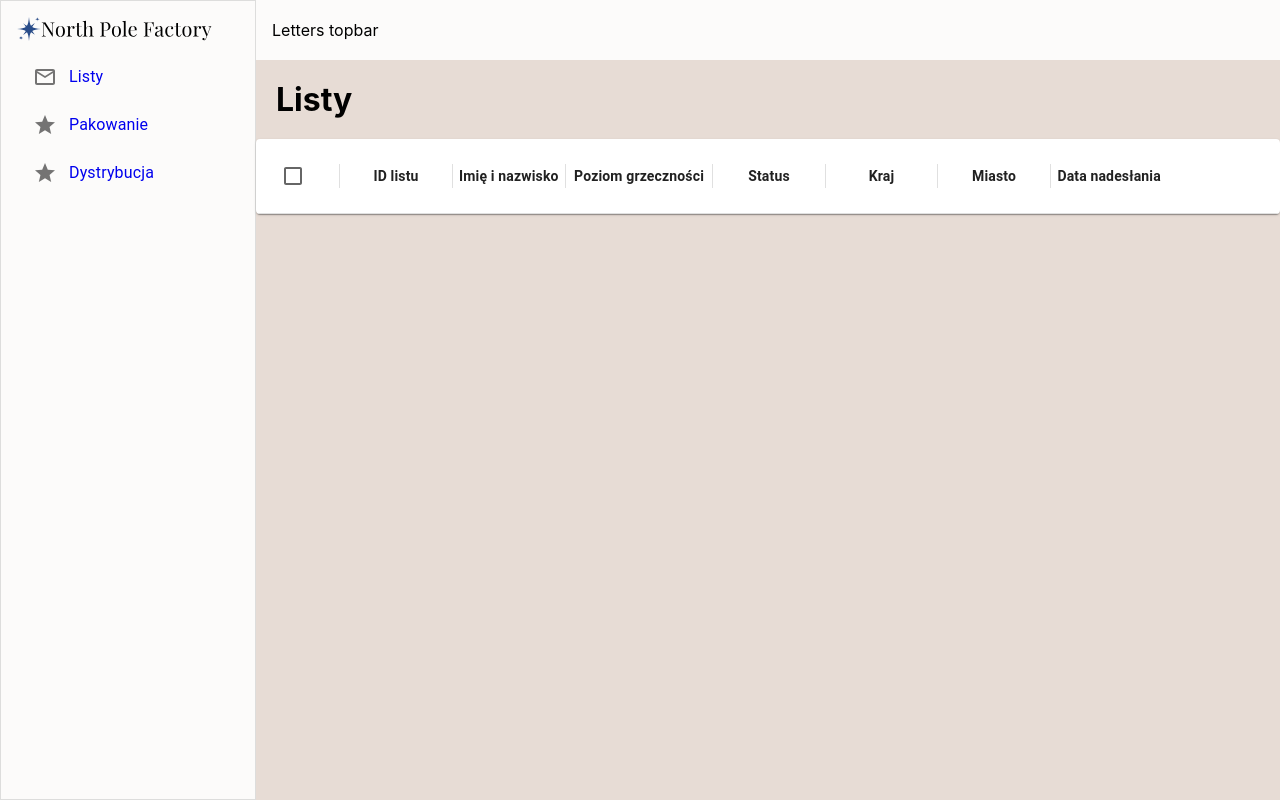
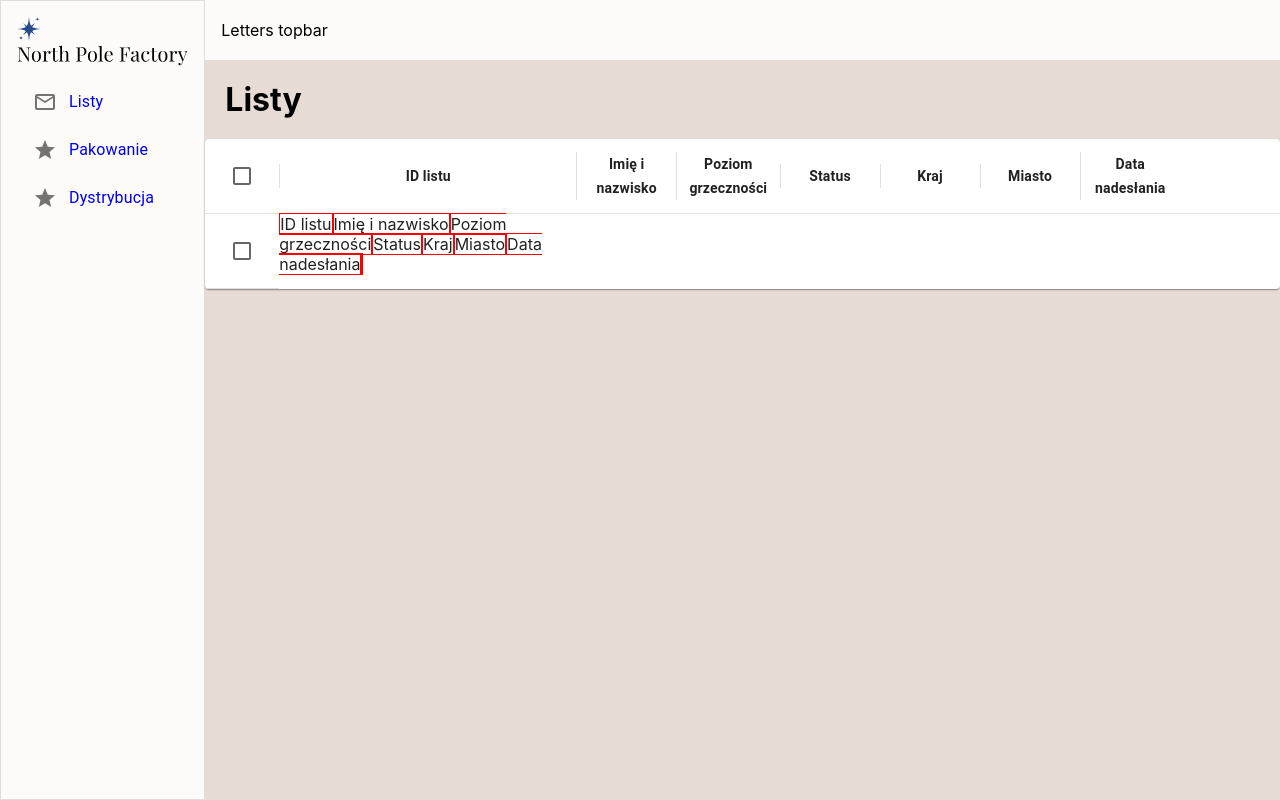
Before and after one commit to deployed/santa-workshop-2022, a React (Create React App) app: page /letters in a window 1280 px wide. Built offline with nearby package versions, Linux system fonts and the light colour scheme.

Commit message:
task 9, 10, 13, 14

```diff
--- a/src/components/LettersTable/LettersTable.tsx
+++ b/src/components/LettersTable/LettersTable.tsx
@@ -7,6 +7,7 @@ import TableHead from '@mui/material/TableHead';
 import TableRow from '@mui/material/TableRow';
 import Paper from '@mui/material/Paper';
 import Checkbox from '@mui/material/Checkbox';
+import TextInLetterTable from '../TextInLetterTable';
 
 interface TableHeaderElementProps {
     title: string
@@ -33,7 +34,13 @@ export default function LettersTable() {
                         <TableCell>
                             <Checkbox/>
                         </TableCell>
-                        {titles.map(title => {return <TableHeaderElement title={title}/>})}
+                        {titles.map(title => {return <TableHeaderElement key={title} title={title}/>})}
+                    </TableRow>
+                    <TableRow>
+                        <TableCell>
+                            <Checkbox/>
+                        </TableCell>
+                        {titles.map(title => {return <TextInLetterTable debug>{title}</TextInLetterTable>})}
                     </TableRow>
                 </TableHead>
             </Table>
--- /dev/null
+++ b/src/components/TextInLetterTable/TextInLetterTable.tsx
@@ -0,0 +1,10 @@
+import * as React from 'react';
+
+interface TextInLetterTableProps {
+    children: string,
+    debug?: boolean
+}
+
+export default function TextInLetterTable({children, debug}:TextInLetterTableProps) {
+    return (<span style={debug ? {border: "1px solid red"}: undefined}>{children}</span>)
+}
--- /dev/null
+++ b/src/components/TextInLetterTable/index.ts
@@ -0,0 +1 @@
+export { default } from './TextInLetterTable';
```
